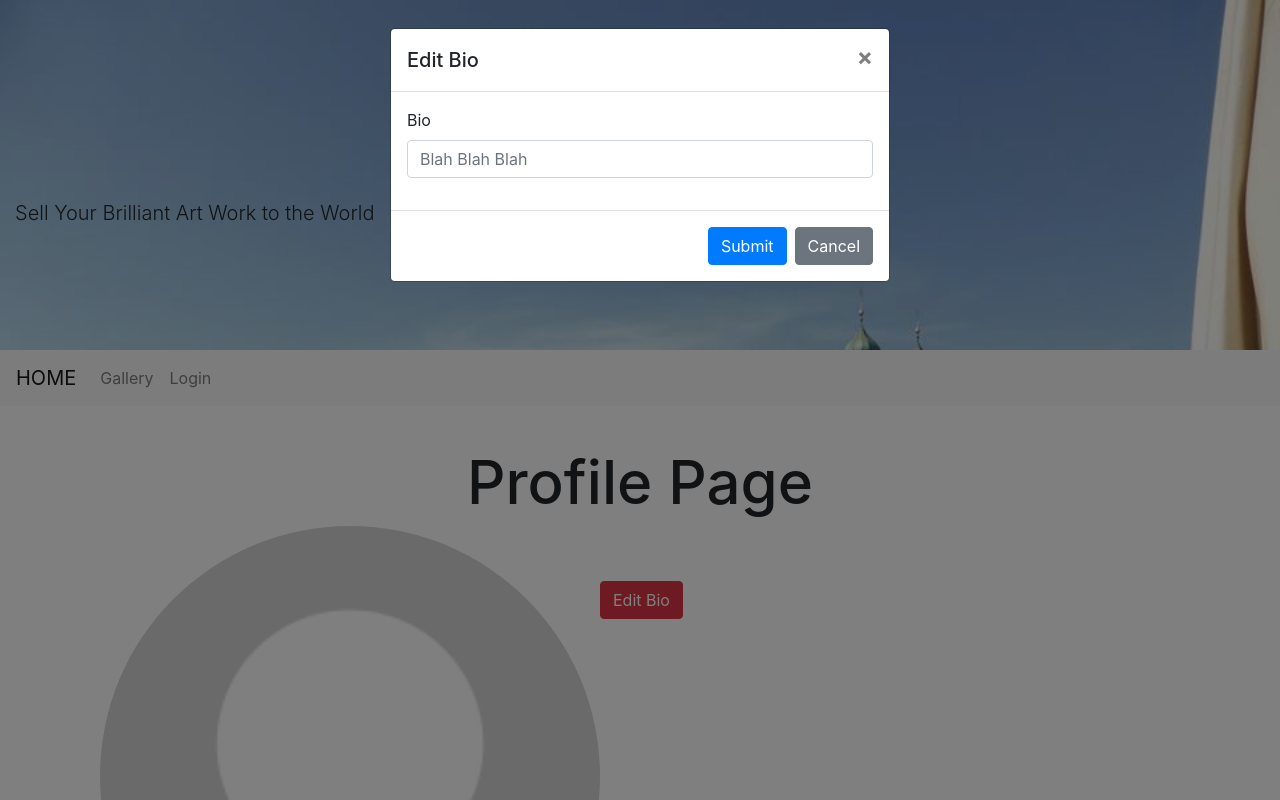
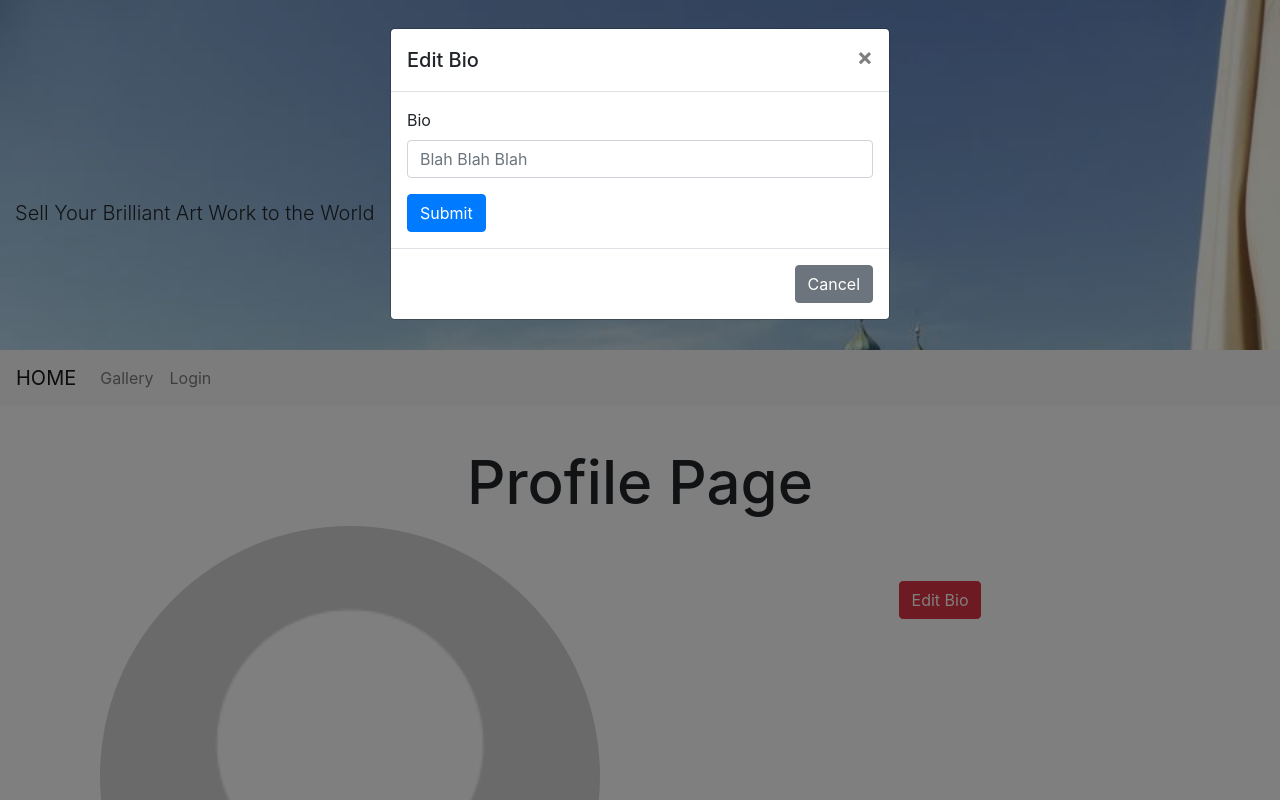
Before and after one commit to ChungHanWong/indiv-react, a React (Create React App) app: page /Profile in a window 1280 px wide. Both pictures are taken after a click on the button "Edit Bio". Shown: the top 800 px of the page. Built offline with nearby package versions, Linux system fonts and the light colour scheme; no server answers.

Commit message:
Completed the Edit Bio Feature

```diff
--- a/src/App.css
+++ b/src/App.css
@@ -67,6 +67,10 @@ h1 {
   font-size : 60px;
 }
 
+.profilemodal{
+  text-align: center;
+}
+
 /* Homepage */
 .carouselimg{
   width: 1700px;
--- a/src/containers/Modal.js
+++ b/src/containers/Modal.js
@@ -25,18 +25,21 @@ class ModalExample extends React.Component {
         <Modal isOpen={this.state.modal} toggle={this.toggle} className={this.props.className}>
           <ModalHeader toggle={this.toggle}>Edit Bio</ModalHeader>
           <ModalBody>
+          <Form onSubmit={this.props.handleSubmitBio}>
             <FormGroup>
                 <Label for="name">Bio</Label>
                 <Input
                     type="text"
                     name="bio"
                     placeholder="Blah Blah Blah"
-
+                    onChange={this.props.editingbio}
                 />
             </FormGroup>
+            <Button color="primary" type="submit">Submit</Button>
+        </Form>
           </ModalBody>
           <ModalFooter>
-            <Button color="primary" onClick={this.toggle}>Submit</Button>{' '}
+
             <Button color="secondary" onClick={this.toggle}>Cancel</Button>
           </ModalFooter>
         </Modal>
--- a/src/pages/Profile.js
+++ b/src/pages/Profile.js
@@ -1,9 +1,11 @@
 import React from 'react';
 import axios from 'axios';
 import { Media,Button } from 'reactstrap';
-import {  Form, FormGroup, Label, Input } from 'reactstrap';
+import {  Form } from 'reactstrap';
 import nopic from './no_pic.gif'
 import Modal from '../containers/Modal'
+import { pbkdf2 } from 'crypto';
+
 
 
 class Profile extends React.Component {
@@ -12,6 +14,7 @@ class Profile extends React.Component {
         profilepic:'',
         bio : '',
         picture : null,
+
 
     }
     componentDidMount() {
@@ -51,23 +54,50 @@ class Profile extends React.Component {
         })
         }
 
+    handleSubmitBio = event => {
+        event.preventDefault()
+        let {bio,username} = this.state;
+        let fd = new FormData();
+        fd.append('bio', bio )
+        fd.append('username', username)
+        axios.post("http://127.0.0.1:5000/profile/editbio", fd, {headers: {
+            'Content-Type': 'multipart/form-data'
+            }})
+        .then(response => {
+            console.log(response.data)
+            alert(response.data)
+            sessionStorage.setItem('bio', response.data.bio)
+            // this.setState({profilepic : response.data.profilepic})
+            window.location.reload()
+        })
+        .catch(error => {
+        alert("error uploading")
+        })
+        }
+
 
     fileSelectedHandler = event => {
         this.setState({ picture : event.target.files[0] })
     }
 
+    editingbio = event => {
+        this.setState({bio : event.target.value})
+    }
+
 
     render() {
         console.log(this.state.profilepic)
+
         return(
             <>
                 <h1>Profile Page</h1>
                 <Media>
                 <Media left href="#">
-                    {this.state.profilepic == ''?
+                    {this.state.profilepic?
+                    <Media className="mediaprofilepic" src = {this.state.profilepic} alt="Generic placeholder image" />
+
+                    :
                     <Media className="mediaprofilepic" src = {nopic} alt="Generic placeholder image" />
-                    :
-                    <Media className="mediaprofilepic" src = {this.state.profilepic} alt="Generic placeholder image" />
                     }
                 <div className="picSubmit">
                     <Form onSubmit={this.handleSubmit}>
@@ -84,13 +114,20 @@ class Profile extends React.Component {
                     <Media heading className="mediaheading">
                     <h1>{this.state.username}</h1>
                     </Media>
+                    {this.state.bio === null?
+                    <p className = "details">Write Something About Yourself</p>
+                    :
                     <p className = "details">{this.state.bio}</p>
-                    <Modal />
+                    }
+                    <div className='profilemodal'>
+                    <Modal editingbio={this.editingbio} handleSubmitBio={this.handleSubmitBio} />
+                    </div>
                     </Media>
                 </Media>
             </>
         )
     }
+
 }
 
 
```
Lines whose indentation alone changed are shown as unchanged.
